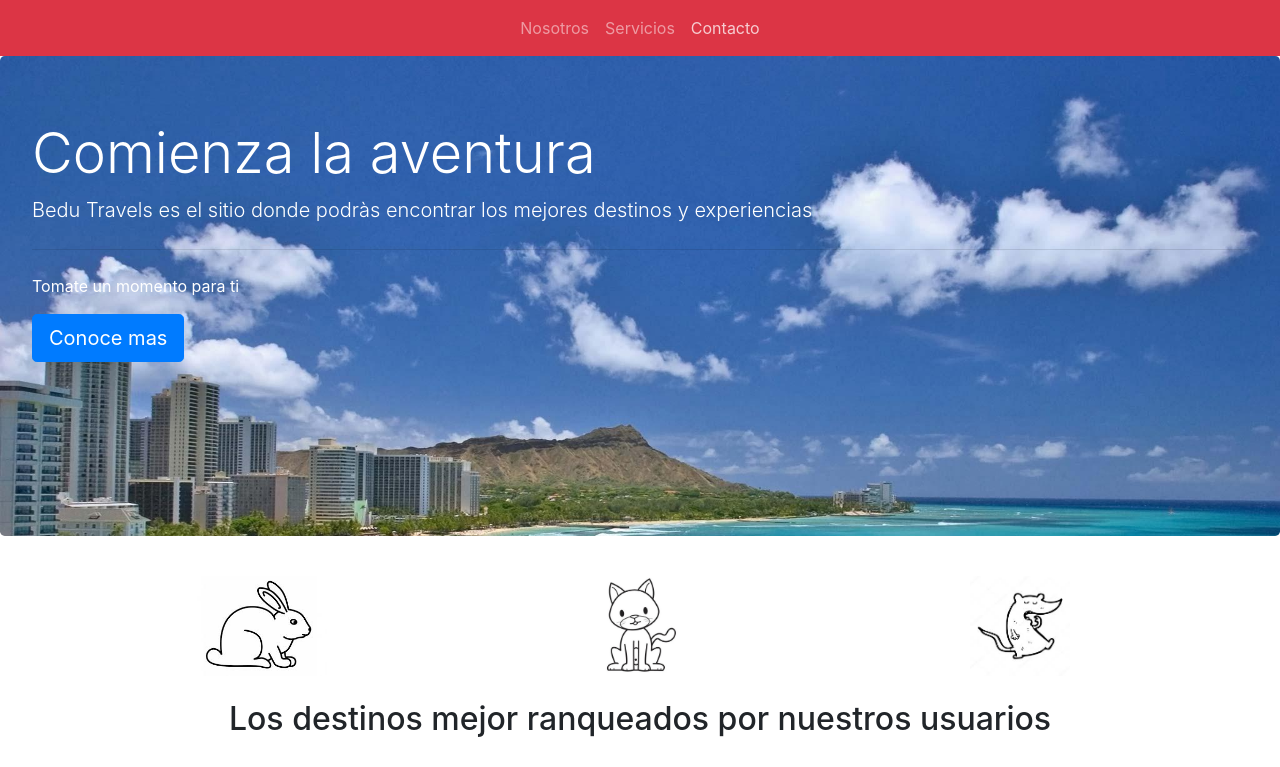
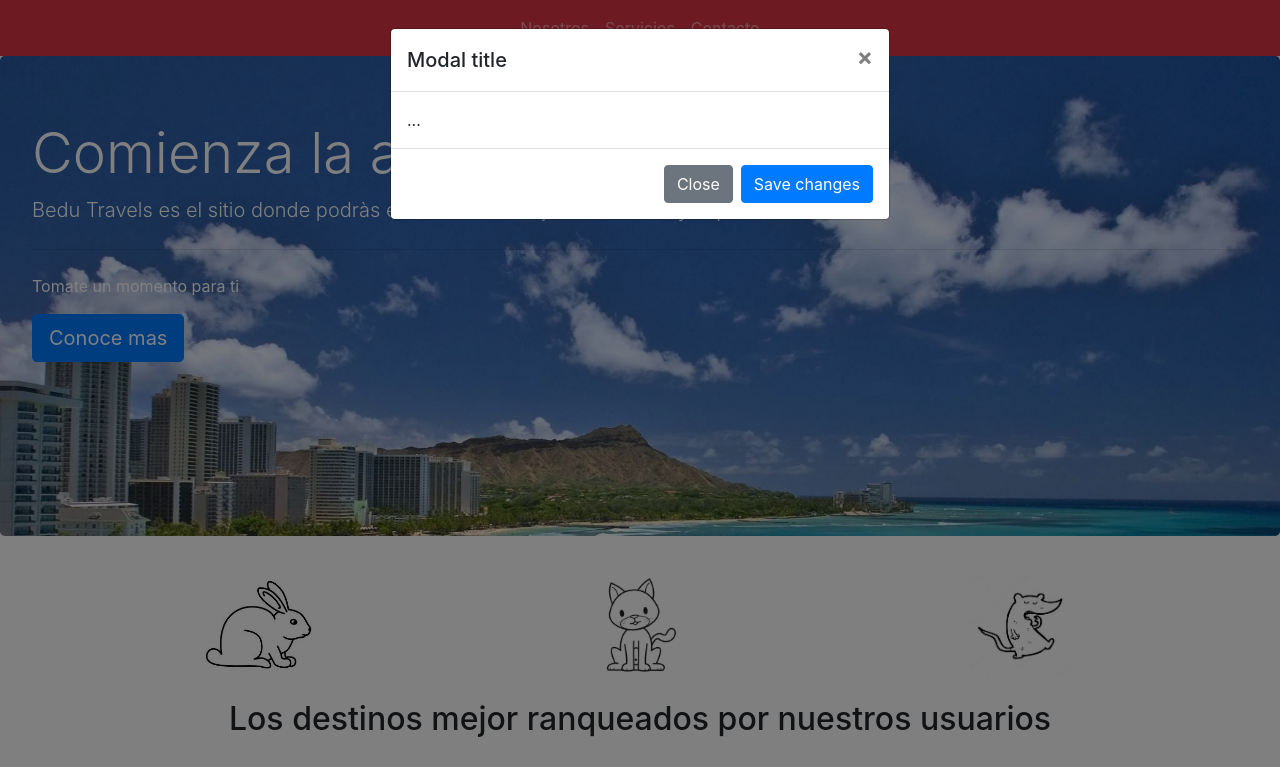
Before and after one commit to cibmex/Landing, a plain HTML site: page index.html in a window 1280 px wide. Both pictures are taken after a click on the link "Contacto". Shown: the top 767 px of the page. Drawn offline with nearby package versions, Linux system fonts and the light colour scheme.

Commit message:
Agregado Modal

```diff
--- a/index.html
+++ b/index.html
@@ -25,7 +25,7 @@
               <a class="nav-link" href="#">Servicios</a>
             </li>
             <li class="nav-item">
-              <a class="nav-link" href="#">Contacto</a>
+              <a class="nav-link" href="#" data-toggle="modal" data-target="#modalConoce">Contacto</a>
             </li>
           </ul>
         </div>
@@ -36,7 +36,7 @@
         <p class="lead">Bedu Travels es el sitio donde podràs encontrar los mejores destinos y experiencias</p>
         <hr class="my-4">
         <p>Tomate un momento para ti</p>
-        <a class="btn btn-primary btn-lg" href="#" role="button">Conoce mas</a>
+        <a class="btn btn-primary btn-lg" href="#" data-toggle="modal" data-target="#modalConoce" role="button">Conoce mas</a>
     </div>
 
     <section id="transportes" class="text-center pt-2 pb-2">
@@ -122,5 +122,33 @@
             </div>
         </div>
     </section>
+
+    <section id="galeria">
+
+    </section>
+
+    <div class="modal fade" id="modalConoce" tabindex="-1" role="dialog" aria-labelledby="exampleModalLabel" aria-hidden="true">
+        <div class="modal-dialog" role="document">
+            <div class="modal-content">
+                <div class="modal-header">
+                    <h5 class="modal-title" id="exampleModalLabel">Modal title</h5>
+                    <button type="button" class="close" data-dismiss="modal" aria-label="Close">
+                    <span aria-hidden="true">&times;</span>
+                    </button>
+                </div>
+                <div class="modal-body">
+                    ...
+                </div>
+                <div class="modal-footer">
+                    <button type="button" class="btn btn-secondary" data-dismiss="modal">Close</button>
+                    <button type="button" class="btn btn-primary">Save changes</button>
+                </div>
+            </div>
+        </div>
+    </div>
+
+    <script src="https://code.jquery.com/jquery-3.3.1.slim.min.js" integrity="sha384-q8i/X+965DzO0rT7abK41JStQIAqVgRVzpbzo5smXKp4YfRvH+8abtTE1Pi6jizo" crossorigin="anonymous"></script>
+    <script src="https://cdnjs.cloudflare.com/ajax/libs/popper.js/1.14.7/umd/popper.min.js" integrity="sha384-UO2eT0CpHqdSJQ6hJty5KVphtPhzWj9WO1clHTMGa3JDZwrnQq4sF86dIHNDz0W1" crossorigin="anonymous"></script>
+    <script src="https://stackpath.bootstrapcdn.com/bootstrap/4.3.1/js/bootstrap.min.js" integrity="sha384-JjSmVgyd0p3pXB1rRibZUAYoIIy6OrQ6VrjIEaFf/nJGzIxFDsf4x0xIM+B07jRM" crossorigin="anonymous"></script>
 </body>
 </html>
```
